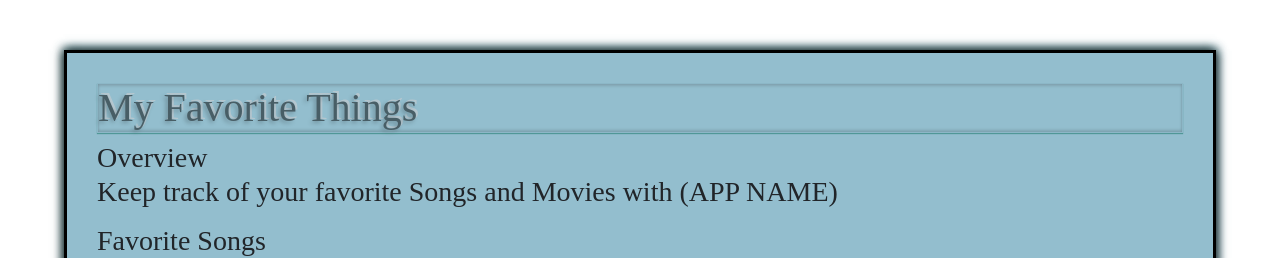
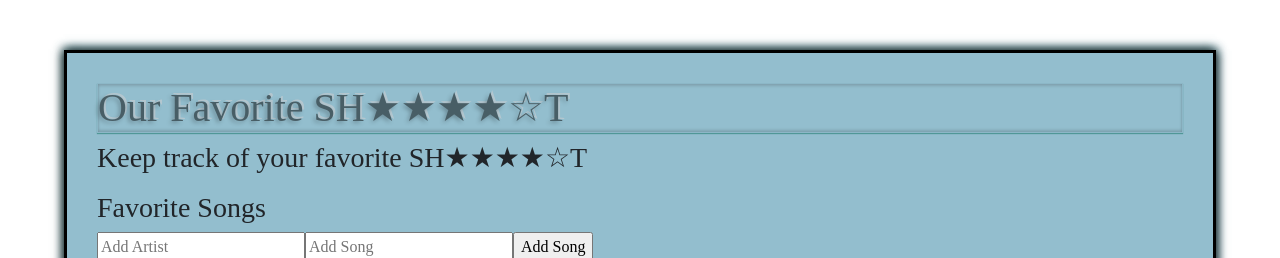
Before and after one commit to Keith-Levine/project-3-front, a React (Create React App) app: page / in a window 1280 px wide. Shown: the top 258 px of the page. Built offline with nearby package versions, Linux system fonts and the light colour scheme; no server answers.

Commit message:
added more to title

```diff
--- a/src/App.js
+++ b/src/App.js
@@ -124,9 +124,9 @@ export default class App extends Component {
     // } else {
       return (
         <div className="body" >
-          <h1>My Favorite Things</h1>
-          <h3>Overview
-              <p>Keep track of your favorite Songs and Movies with (APP NAME)</p>
+          <h1>Our Favorite SH★★★★☆T</h1>
+          <h3>
+              <p>Keep track of your favorite SH★★★★☆T</p>
           </h3>
           <h3>Favorite Songs</h3>
           <SongForm getSongs={() => this.getSongs()} />
--- a/src/components/SearchMoive.jsx
+++ b/src/components/SearchMoive.jsx
@@ -2,7 +2,7 @@ import React, { Component } from 'react'
 import MovieInfo from './MovieInfo'
 require('dotenv').config()
 
-const OMDBApiKey = process.env.REACT_APP_OMDB_API_KEY;
+const OMDBApiKey = 'a6e0eb04';
 
 
 class SearchMovie extends Component {
```
